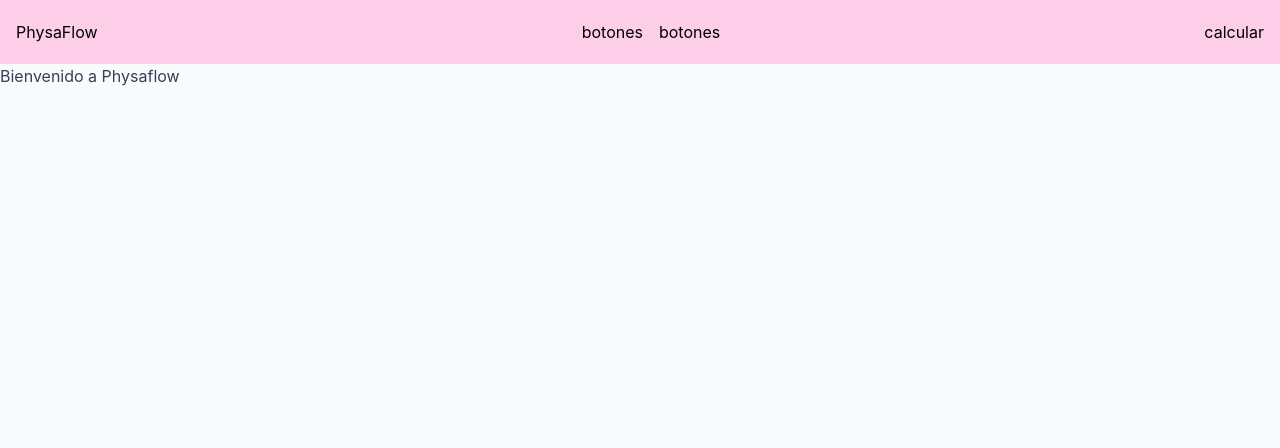
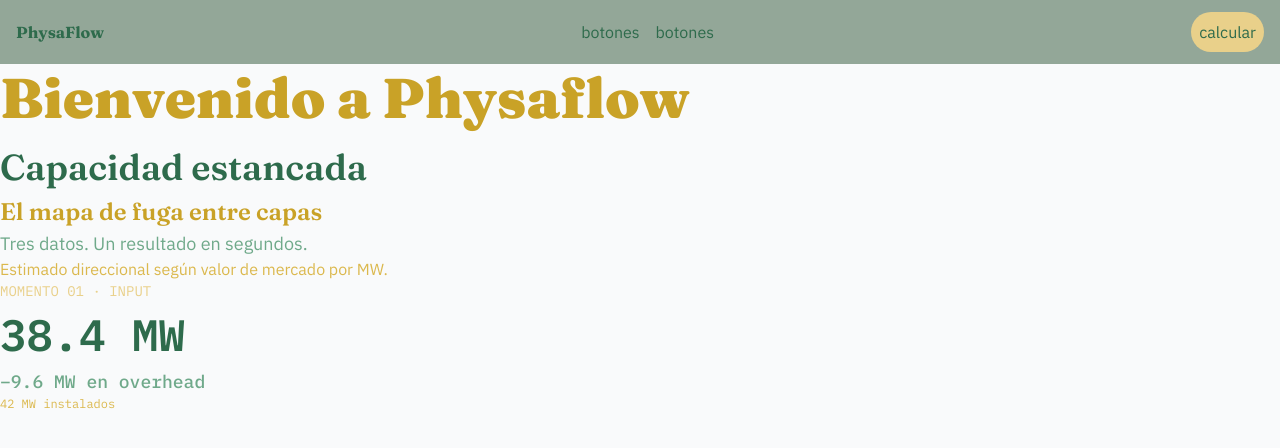
Before and after one commit to No-Country-simulation/-S07-26-Team-12-PhysaFlow, a React (Vite) app in the folder frontend/: page / in a window 1280 px wide. Shown: the top 448 px of the page. Built offline with nearby package versions, Linux system fonts and the light colour scheme.

Commit message:
Ft styling config: typography, colors, text styles

```diff
--- a/frontend/src/components/Navbar.jsx
+++ b/frontend/src/components/Navbar.jsx
@@ -1,22 +1,25 @@
+import { useState } from "react";
 import { screenSize } from "./hooks/screenSize";
 
 export default function Navbar() {
   const { isMobile } = screenSize();
+  const {isOpen, setIsOpen} = useState(false);
 
   return (
-    <div className="fixed h-16 top-0 left-0 w-full z-50 bg-pink-200 flex items-center px-4 justify-between">
-      <h3>PhysaFlow</h3>
+    <div className="fixed h-16 top-0 left-0 w-full z-50 bg-background flex items-center px-4 justify-between">
+      <h3 className="font-title">PhysaFlow</h3>
       {isMobile ? (
-        <div>menu</div>
+        <button  onClick={()=>setIsOpen(true)}>menu</button>
       ) : (
         <>
           <div className="flex gap-4">
             <div>botones</div>
             <div>botones</div>
           </div>
-          <div>calcular</div>
+          <button className="rounded-full bg-gold-lightest p-2">calcular</button>
         </>
       )}
+
     </div>
   );
 }
--- /dev/null
+++ b/frontend/src/components/Sidebar.jsx
@@ -0,0 +1,14 @@
+export default function Sidebar(){
+    return (
+        <div className="bg-green-200">
+            <h3>Physaflow</h3>
+            <div>
+                <div>botones</div>
+                <div>botones</div>
+            </div>
+            <div>calcular</div>
+
+            </div>
+
+    )
+}
--- a/frontend/src/index.css
+++ b/frontend/src/index.css
@@ -1 +1,91 @@
+@import url('https://fonts.googleapis.com/css2?family=Fraunces:ital,opsz,wght@0,9..144,100..900;1,9..144,100..900&family=IBM+Plex+Mono:ital,wght@0,100;0,200;0,300;0,400;0,500;0,600;0,700;1,100;1,200;1,300;1,400;1,500;1,600;1,700&family=IBM+Plex+Sans:ital,wght@0,100..700;1,100..700&display=swap');
+
+
+
 @import "tailwindcss";
+
+
+
+@theme{
+
+    --font-title: "Fraunces", serif;
+    --font-body: "IBM Plex Sans", sans-serif;
+    --font-data: "IBM Plex Mono", monospace;
+
+    --color-background: #93a798;
+    --color-gold-dark: #C9A227;
+    --color-green-dark: #2E6B4C;
+    --color-green-light: #6FA98A;
+    --color-gold-light: #DBB84D;
+    --color-gold-lightest: #E9D08A;
+
+
+}
+
+@layer base {
+  body {
+    font-family: var(--font-body);
+    color: var(--color-green-dark);
+  }
+
+  h1,
+  h2,
+  h3 {
+    font-family: var(--font-title);
+    font-weight: 700;
+  }
+}
+
+@layer components {
+
+    /*text formatting*/
+
+    .display-hero{
+        font-family: var(--font-title);
+        font-weight: 900;
+        color: var(--color-gold-dark);
+        font-size: 56px;
+    }
+    .display-h1{
+        font-family: var(--font-title);
+        font-weight: 600;
+        font-size: 36px;
+    }
+    .display-h2{
+        font-family: var(--font-title);
+        color: var(--color-gold-dark);
+        font-weight: 600;
+        font-size: 24px;
+    }
+    .body-large{
+        font-family: var(--font-body);
+        font-size: large;
+        color: var(--color-green-light);
+    }
+    .body-regular{
+        font-family: var(--font-body);
+        color: var(--color-gold-light);
+    }
+    .label-eyebrow{
+        font-family: var(--font-data);
+        color: var(--color-gold-lightest);
+        font-size: 14px;
+    }
+    .data-big{
+        font-family: var(--font-data);
+        font-size: 44px;
+        font-weight: 600;
+    }
+    .data-medium{
+        font-family: var(--font-data);
+        font-weight: 500;
+        font-size: 18px;
+        color:var(--color-green-light)
+    }
+    .data-small{
+        font-size: 12px;
+        font-family: var(--font-data);
+        color: var(--color-gold-light);
+    }
+
+}
--- a/frontend/src/pages/Home.jsx
+++ b/frontend/src/pages/Home.jsx
@@ -3,7 +3,15 @@ export default function Home() {
   return (
     <div className="min-h-screen bg-gray-50">
         <h1 className="bg-red-300 p-4 rounded">Physaflow</h1>
-        <p className="mt-2 text-gray-700">Bienvenido a Physaflow</p>
+        <p className="display-hero">Bienvenido a Physaflow</p>
+        <h1 className="display-h1">Capacidad estancada</h1>
+        <h2 className="display-h2">El mapa de fuga entre capas</h2>
+        <p className="body-large">Tres datos. Un resultado en segundos.</p>
+        <p className="body-regular">Estimado direccional según valor de mercado por MW.</p>
+        <p className="label-eyebrow">MOMENTO 01 · INPUT </p>
+        <p className="data-big">38.4 MW</p>
+        <p className="data-medium">−9.6 MW en overhead</p>
+        <p className="data-small">42 MW instalados</p>
     </div>
   )
 }
```
